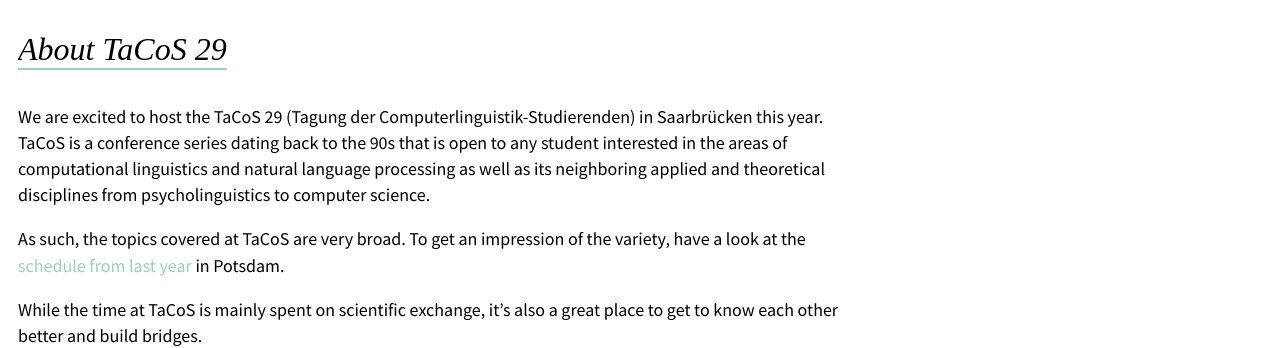
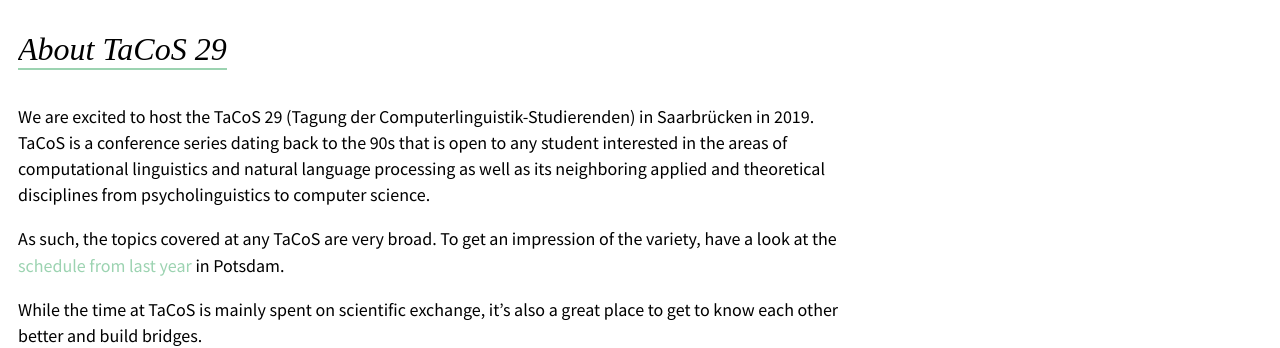
Before and after one commit to namednil/tacos29, a Jekyll site: the page built from index.md, in a window 1280 px wide. Shown: the part 825-1173 px from the top of the page. Built offline with Jekyll 4.4.1, drawn with Linux system fonts in a browser that asks for light colours; some web fonts are replaced.

Commit message:
slight SEO

```diff
--- a/index.md
+++ b/index.md
@@ -31,9 +31,9 @@ description: Meet other Coli students
     <div class="about-text">
       <h2>About TaCoS 29</h2>
 <div markdown="1">
-We are excited to host the TaCoS 29 (Tagung der Computerlinguistik-Studierenden) in Saarbrücken this year. TaCoS is a conference series dating back to the 90s that is open to any student interested in the areas of computational linguistics and natural language processing as well as its neighboring applied and theoretical disciplines from psycholinguistics to computer science.
+We are excited to host the TaCoS 29 (Tagung der Computerlinguistik-Studierenden) in Saarbrücken in 2019. TaCoS is a conference series dating back to the 90s that is open to any student interested in the areas of computational linguistics and natural language processing as well as its neighboring applied and theoretical disciplines from psycholinguistics to computer science.
 
-As such, the topics covered at TaCoS are very broad. To get an impression of the variety, have a look at the [schedule from last year](/images/old_schedule.pdf)  in Potsdam.
+As such, the topics covered at any TaCoS are very broad. To get an impression of the variety, have a look at the [schedule from last year](/images/old_schedule.pdf) in Potsdam.
 
 While the time at TaCoS is mainly spent on scientific exchange, it's also a great place to get to know each other better and build bridges.
 
```
